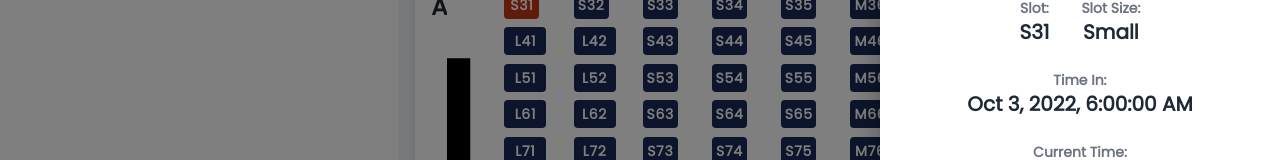
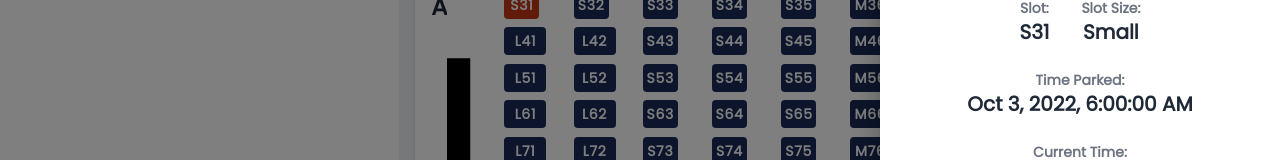
Before and after one commit to JosFern/nextjs-parking-system-client, a Next.js app: page /parkinglot in a window 1280 px wide. Both pictures are taken after a click on the button "S31". Shown: the part 284-444 px from the top of the page. Built offline with nearby package versions, Linux system fonts and the light colour scheme.

Commit message:
added comments

```diff
--- a/pages/components/slotGrid.js
+++ b/pages/components/slotGrid.js
@@ -6,7 +6,7 @@ import Image from 'next/image'
 export default function SlotGrid({ slots, openDetailsDrawer }) {
     return (
         <Box className="relative">
-            <Image className="" component="img" src={slotGridBG} width='800px' height="400px" />
+            <Image alt="slot-grid-bg" component="img" src={slotGridBG} width='800px' height="400px" />
             <Box className="absolute top-[50%] left-[50%] transform -translate-x-[50%] -translate-y-[50%] w-[700px] h-[300px] grid grid-cols-10 p-1 m-1 text-white text-center">
                 {_.map(slots, (slot) => (
                     <Box className="flex w-[50px] my-1 h-[20px] justify-start items-center " key={slot.number}>
--- a/pages/parkinglot/index.js
+++ b/pages/parkinglot/index.js
@@ -24,6 +24,7 @@ export default function ParkingLot() {
         entry: '',
     })
 
+    //just initialize slots
     useEffect(() => {
         const initializeReducers = async () => {
             await dispatch(setSlots(slots))
@@ -39,6 +40,7 @@ export default function ParkingLot() {
 
     }, [dispatch])
 
+    //handles form onChange
     const handleChange = (e) => {
         const { name, value } = e.target
         setVehicle({
@@ -47,6 +49,7 @@ export default function ParkingLot() {
         })
     }
 
+    //handles to find near available slot
     const getAvailableSlot = (entry, car) => {
 
         const getSlotsEntryPosition = _.chain(ps.slots)
@@ -64,6 +67,7 @@ export default function ParkingLot() {
         return nearSlot[0]
     }
 
+    //handles to generate unique vehicle id
     const generateID = () => {
 
         const id = Math.floor((Math.random() * 1000) + 1);
@@ -78,6 +82,7 @@ export default function ParkingLot() {
 
     }
 
+    //handles to park vehicle
     const handleParkSubmit = (e) => {
         e.preventDefault()
 
@@ -101,6 +106,7 @@ export default function ParkingLot() {
         })
     }
 
+    //handles to call calculate total payment and opens drawer
     const openDetailsDrawer = (slotNum, carID) => {
         setOpenDrawer(true)
 
@@ -119,24 +125,28 @@ export default function ParkingLot() {
 
     }
 
+    //handles vehicle to unpark/delete vehicle/update slot status
     const handleUnpark = () => {
         dispatch(unparkSlot(ps.currentSlot.number))
         dispatch(deleteVehicle(ps.currentSlot.carID))
         setOpenDrawer(false)
     }
 
+    //handles vehicle leaving and update slot status
     const handleTemporaryLeave = () => {
         dispatch(markLeaveSlot(ps.currentSlot.number))
         dispatch(markLeaveVehicle(ps.currentSlot.carID))
         setOpenDrawer(false)
     }
 
+    //handles vehicle returning and update slot status
     const handleReturn = () => {
         dispatch(markReturnedSlot(ps.currentSlot.number))
         dispatch(markReturnedVehicle(ps.currentSlot.carID))
         setOpenDrawer(false)
     }
 
+    //returns a vehicle data with associated slot for the vehicle table
     const getVehicleTable = (vehicles) => {
         const getAssocSlot = _.map(vehicles, (vehicle) => {
             const slot = _.find(ps.slots, { vehicle: vehicle.id })
@@ -169,6 +179,7 @@ export default function ParkingLot() {
                 </Box>
             </Box>
 
+            {/*  ---------------------MODAL FORM FOR PARKING----------------------*/}
             <Modal
                 open={parkModal}
                 onClose={() => setParkModal(false)}
@@ -212,6 +223,7 @@ export default function ParkingLot() {
             </Modal>
 
 
+            {/*  --------------------------DRAWER DETAILS-------------------*/}
             <Drawer
                 anchor="right"
                 open={isOpenDrawer}
@@ -267,7 +279,7 @@ export default function ParkingLot() {
                     </Box>
                     <Box>
                         <Typography className="text-sm font-bold text-gray-500 text-center">
-                            Time In:
+                            Time Parked:
                         </Typography>
                         <Typography className="text-xl font-bold text-gray-800">
                             {format(parseISO(ps.currentSlot.timeIn), "PPpp")}
--- a/store/slot.js
+++ b/store/slot.js
@@ -1,5 +1,5 @@
 import { createSlice } from '@reduxjs/toolkit';
-import { differenceInDays, differenceInHours, differenceInMinutes, formatISO, getTime, parseISO } from 'date-fns';
+import { differenceInDays, differenceInHours, differenceInMinutes, formatISO, parseISO } from 'date-fns';
 import _ from 'lodash'
 
 export const parkinglotStore = createSlice({
@@ -50,8 +50,6 @@ export const parkinglotStore = createSlice({
         calculatePayment: (state, action) => {
             const { carID, slotNum, slotType, carSize, timeIn } = action.payload
 
-            // console.log(carID, slotNum, slotType, carSize, timeIn);
-
             const currTime = new Date();
 
             const dayDiff = differenceInDays(currTime, parseISO(timeIn))
--- a/store/vehicle.js
+++ b/store/vehicle.js
@@ -34,7 +34,9 @@ export const Vehicle = createSlice({
 
             const car = state.vehicles[index]
 
-            if (differenceInHours(parseISO(car.timeOut), parseISO(car.timeIn)) > 0) {
+            const currTime = new Date()
+
+            if (differenceInHours(currTime, parseISO(car.timeOut)) > 0) {
                 state.vehicles[index] = { ...car, timeIn: formatISO(new Date()), timeOut: null }
             } else {
                 state.vehicles[index] = { ...car, timeOut: null }
```
